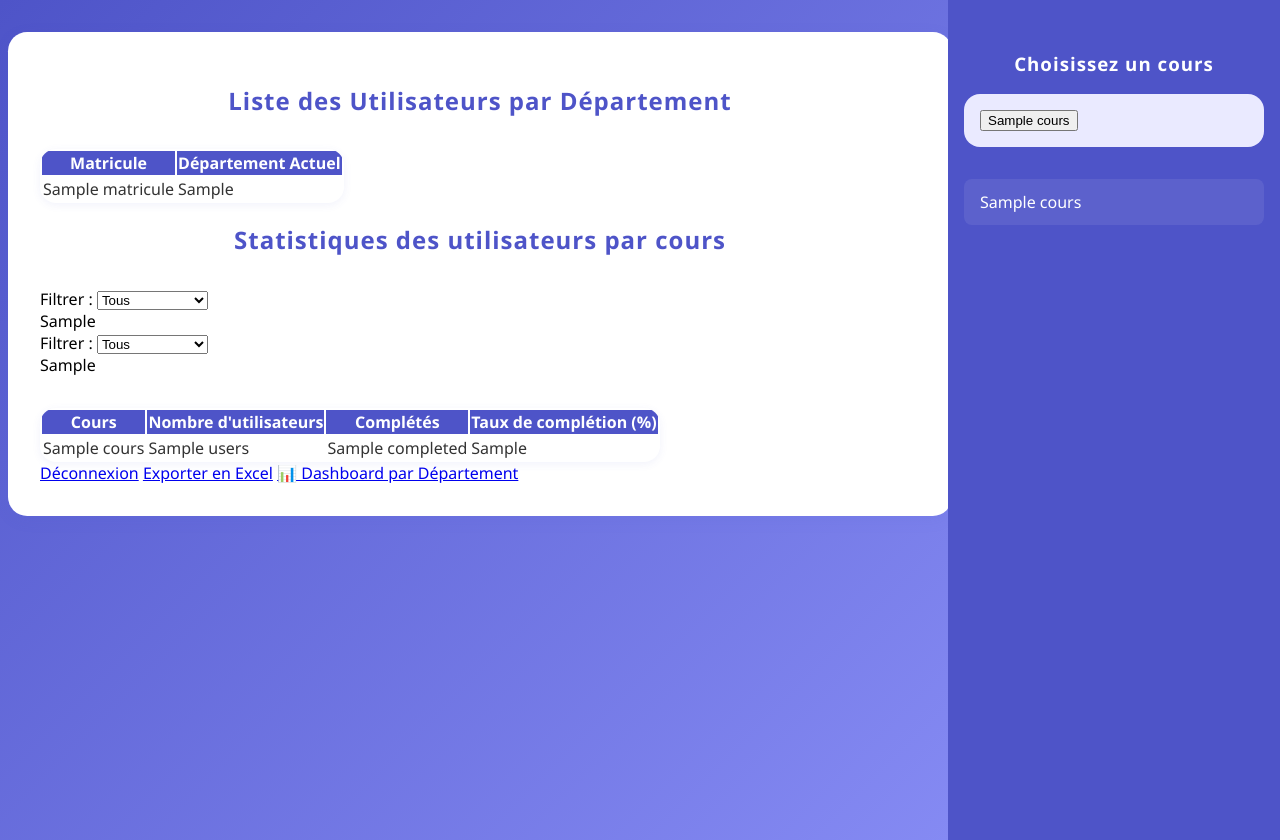
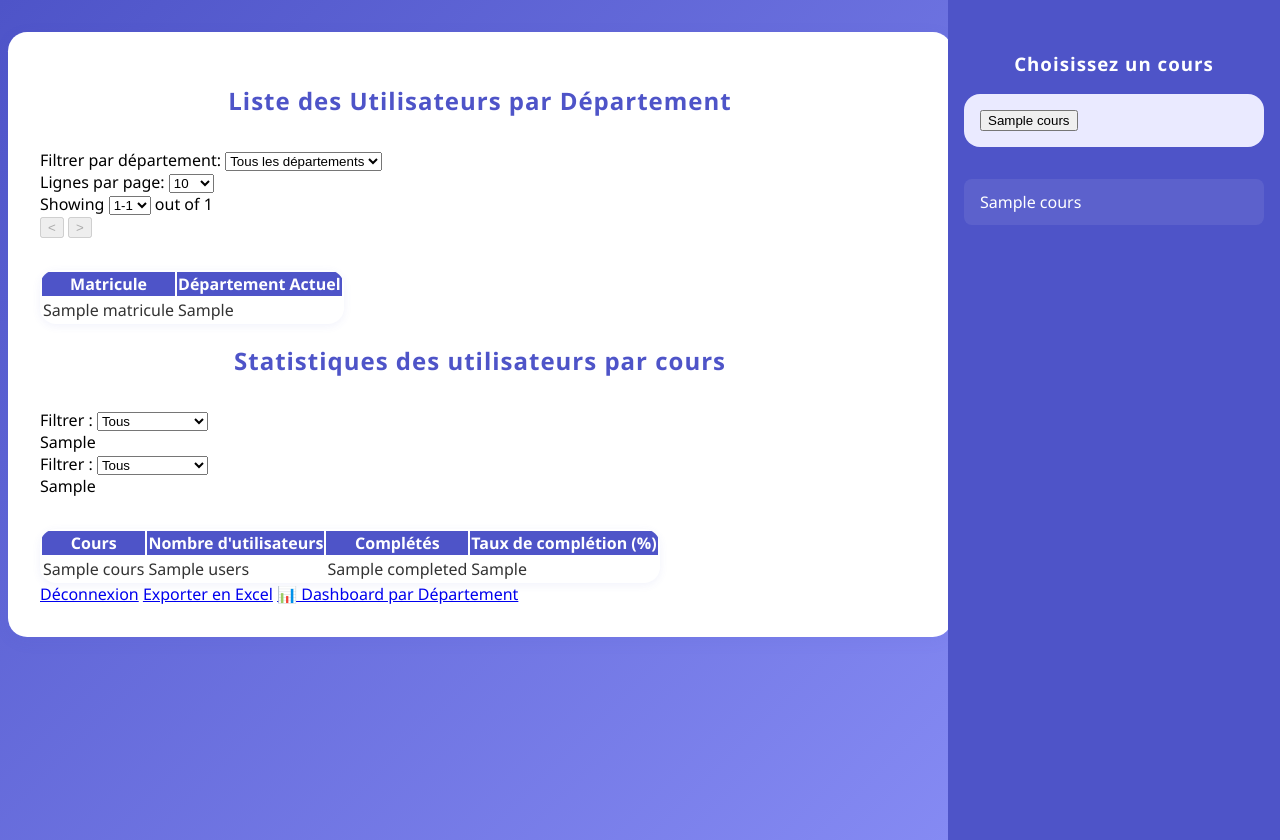
Before and after one commit to sarakr26/PFA-project, a Flask app: template mon_projet_stat_web/app/templates/extract.html in a window 1280 px wide. Run offline with Flask 3, Linux system fonts and the light colour scheme; the template is opened without the code that fills it: most values are stand-ins (such as "Sample title", 1, 10 or a date in 2020); some libraries are stand-ins or nearby versions.

Commit message:
filter added

```diff
--- a/mon_projet_stat_web/app/routes.py
+++ b/mon_projet_stat_web/app/routes.py
@@ -177,12 +177,17 @@ def extract():
             flash("Impossible de charger les données des départements", "warning")
 
         session['last_data'] = data  # Pour export Excel
+        # Obtenir la liste unique des départements
+        departments = sorted(list(set(user_dept_df['departement_actuel'].dropna().unique())))
+
         return render_template('extract.html',
                             graph_html=graph_html,
                             graph_completion_html=graph_completion_html,
                             data=data,
                             cours_data_json=json.dumps(data),
-                            users_departments=users_departments)
+                            users_departments=users_departments,
+                            departments=departments,
+                            total_rows=len(users_departments) if users_departments else 0)
 
     except Exception as e:
         import traceback
--- a/mon_projet_stat_web/app/templates/extract.html
+++ b/mon_projet_stat_web/app/templates/extract.html
@@ -27,6 +27,44 @@
     </div>
     <div class="extract-container" style="margin-right:320px;">
         <h2 class="extract-title">Liste des Utilisateurs par Département</h2>
+        <div class="row mb-3">
+            <div class="col-md-4">
+                <label for="department-filter" class="form-label">Filtrer par département:</label>
+                <select id="department-filter" class="form-select">
+                    <option value="">Tous les départements</option>
+                    {% for dept in departments %}
+                    <option value="{{ dept }}">{{ dept }}</option>
+                    {% endfor %}
+                </select>
+            </div>
+            <div class="col-md-4">
+                <label for="rows-per-page" class="form-label">Lignes par page:</label>
+                <select id="rows-per-page" class="form-select">
+                    <option value="10">10</option>
+                    <option value="15">15</option>
+                    <option value="20">20</option>
+                    <option value="50">50</option>
+                    <option value="100">100</option>
+                    <option value="200">200</option>
+                    <option value="500">500</option>
+                </select>
+            </div>
+        </div>
+        <div class="d-flex justify-content-between align-items-center mb-3">
+            <div class="d-flex align-items-center">
+                <span class="me-2">Showing</span>
+                <select id="start-range" class="form-select form-select-sm" style="width: auto;">
+                    {% for i in range(1, total_rows + 1, 10) %}
+                    <option value="{{ i }}">{{ i }}-{{ i + 9 }}</option>
+                    {% endfor %}
+                </select>
+                <span class="ms-2">out of {{ total_rows }}</span>
+            </div>
+            <div class="pagination-controls">
+                <button class="btn btn-sm btn-outline-secondary me-2" id="prev-page">&lt;</button>
+                <button class="btn btn-sm btn-outline-secondary" id="next-page">&gt;</button>
+            </div>
+        </div>
         <table class="table table-bordered table-striped mt-4">
             <thead class="table-primary">
                 <tr>
@@ -113,6 +151,96 @@
     </div>
     <script src="https://cdn.plot.ly/plotly-latest.min.js"></script>
     <script>
+    // Gestion du tableau des utilisateurs par département
+    document.addEventListener('DOMContentLoaded', function() {
+        const table = document.querySelector('.table');
+        const tbody = table.querySelector('tbody');
+        const rows = Array.from(tbody.querySelectorAll('tr'));
+        const departmentFilter = document.getElementById('department-filter');
+        const rowsPerPage = document.getElementById('rows-per-page');
+        const startRange = document.getElementById('start-range');
+        const prevPageBtn = document.getElementById('prev-page');
+        const nextPageBtn = document.getElementById('next-page');
+        let currentPage = 1;
+
+        function updatePagination(filteredRows) {
+            const limit = parseInt(rowsPerPage.value);
+            const totalPages = Math.ceil(filteredRows.length / limit);
+
+            // Mettre à jour le sélecteur de plage
+            startRange.innerHTML = '';
+            for (let i = 0; i < filteredRows.length; i += limit) {
+                const end = Math.min(i + limit, filteredRows.length);
+                const option = document.createElement('option');
+                option.value = i + 1;
+                option.textContent = `${i + 1}-${end}`;
+                option.selected = currentPage === Math.floor(i / limit) + 1;
+                startRange.appendChild(option);
+            }
+
+            // Activer/désactiver les boutons de pagination
+            prevPageBtn.disabled = currentPage === 1;
+            nextPageBtn.disabled = currentPage === totalPages;
+        }
+
+        function filterTable() {
+            const selectedDepartment = departmentFilter.value.toLowerCase();
+            const limit = parseInt(rowsPerPage.value);
+            const start = (currentPage - 1) * limit;
+
+            // Filtrer d'abord par département
+            const filteredRows = rows.filter(row => {
+                const department = row.cells[1].textContent.toLowerCase();
+                return !selectedDepartment || department === selectedDepartment;
+            });
+
+            // Appliquer la pagination
+            rows.forEach(row => row.style.display = 'none');
+            filteredRows.slice(start, start + limit).forEach(row => row.style.display = '');
+
+            // Mettre à jour la pagination
+            updatePagination(filteredRows);
+        }
+
+        departmentFilter.addEventListener('change', function() {
+            currentPage = 1;
+            filterTable();
+        });
+
+        rowsPerPage.addEventListener('change', function() {
+            currentPage = 1;
+            filterTable();
+        });
+
+        startRange.addEventListener('change', function() {
+            currentPage = Math.floor((parseInt(this.value) - 1) / parseInt(rowsPerPage.value)) + 1;
+            filterTable();
+        });
+
+        prevPageBtn.addEventListener('click', function() {
+            if (currentPage > 1) {
+                currentPage--;
+                filterTable();
+            }
+        });
+
+        nextPageBtn.addEventListener('click', function() {
+            const filteredRows = rows.filter(row => {
+                const department = row.cells[1].textContent.toLowerCase();
+                return !departmentFilter.value || department === departmentFilter.value.toLowerCase();
+            });
+            const totalPages = Math.ceil(filteredRows.length / parseInt(rowsPerPage.value));
+
+            if (currentPage < totalPages) {
+                currentPage++;
+                filterTable();
+            }
+        });
+
+        // Initial filter application
+        filterTable();
+    });
+
     // Récupérer les données du tableau pour filtrage
     const coursData = {{ cours_data_json|safe }};
 
```
Also changed, not shown: 1 other file.
